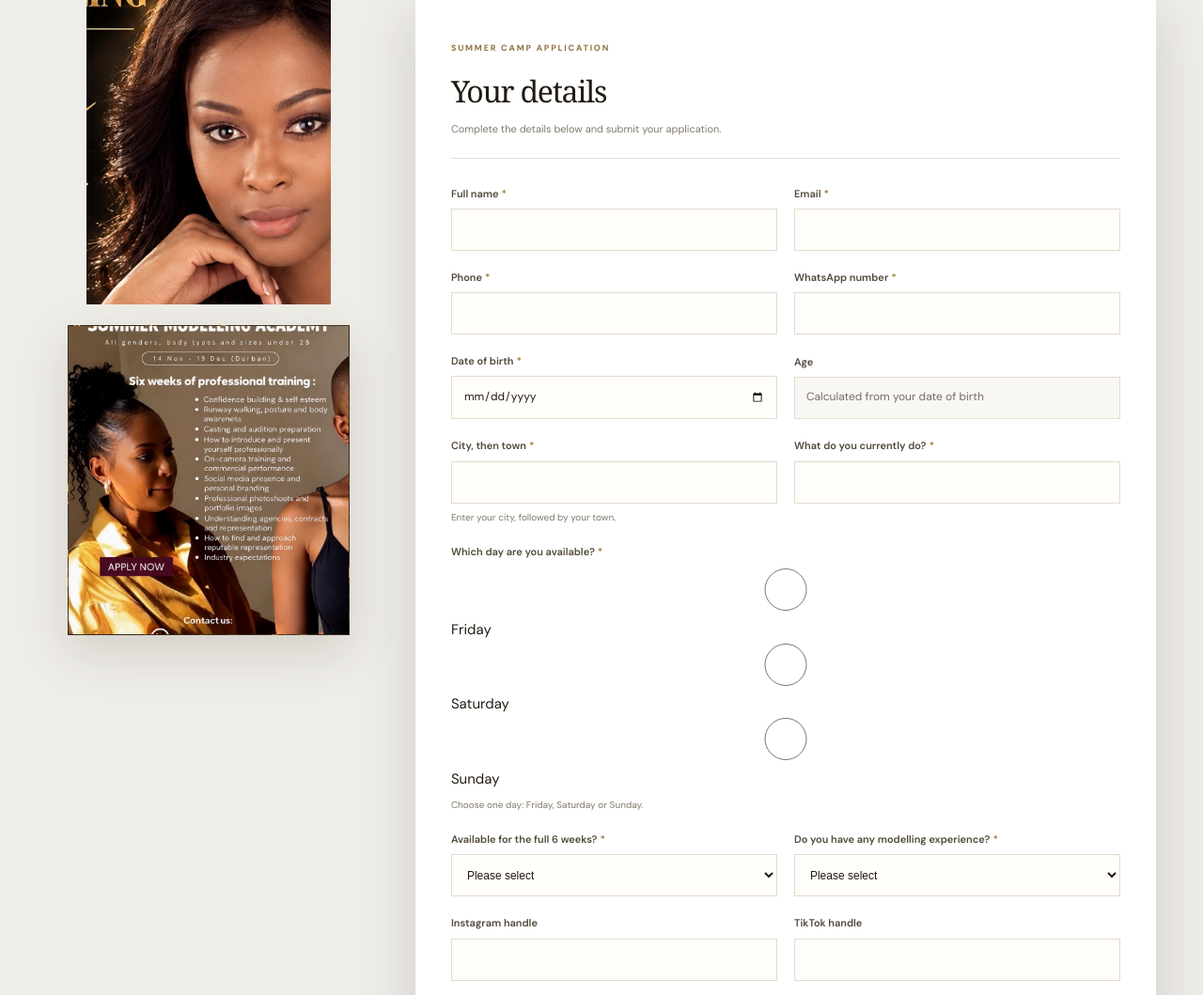
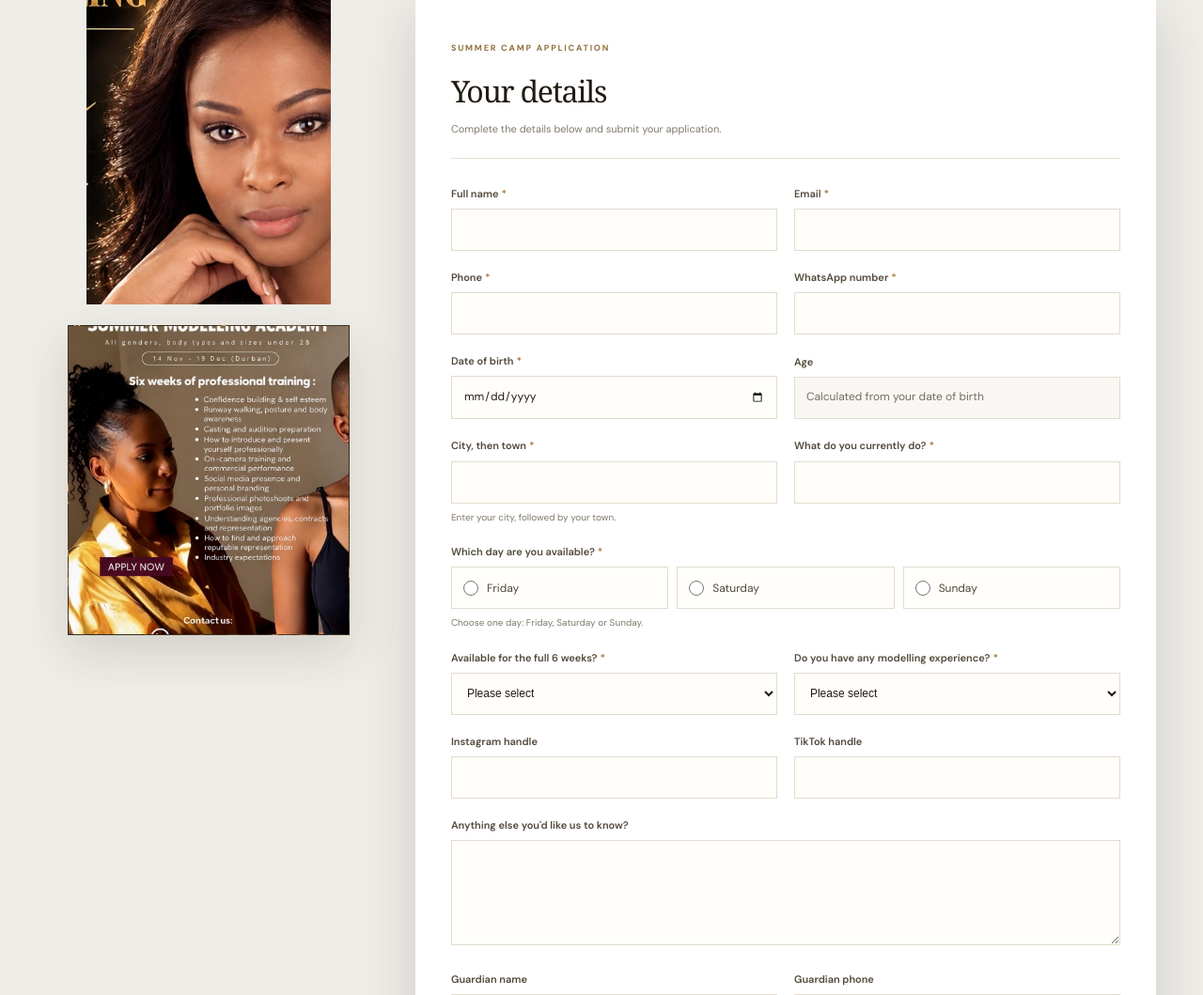
Before and after one commit to spheleleMakau/localfaces, a Django app: page / in a window 1280 px wide. Shown: the part 390-1449 px from the top of the page at 94% size. Run offline with Django 5.2, Linux system fonts and the light colour scheme.

Commit message:
style: align availability options and show full poster
Co-authored-by: Copilot <223556219+Copilot@users.noreply.github.com>

```diff
--- a/static/css/site.css
+++ b/static/css/site.css
@@ -269,8 +269,56 @@ h1 em, h2 em { color: var(--accent); font-family: Georgia, "Times New Roman", se
   margin: 2px 0 0;
   accent-color: #98713d;
 }
-.availability-field ul { grid-template-columns: repeat(3, minmax(0, 1fr)); }
-.availability-field li { align-items: center; }
+.availability-field ul {
+  grid-template-columns: repeat(3, minmax(0, 1fr));
+  gap: 9px;
+}
+.availability-field > div[id^="id_preferred_days"] {
+  display: grid;
+  grid-template-columns: repeat(3, minmax(0, 1fr));
+  gap: 9px;
+}
+.availability-field > div[id^="id_preferred_days"] > div {
+  display: block;
+  min-width: 0;
+}
+.availability-field > div[id^="id_preferred_days"] label {
+  display: flex;
+  min-height: 45px;
+  box-sizing: border-box;
+  align-items: center;
+  gap: 9px;
+  padding: 10px 12px;
+  border: 1px solid #e3dbce;
+  background: #fffefa;
+  color: #51483a;
+  font-size: 12px;
+  line-height: 1.2;
+  cursor: pointer;
+  transition: border-color .2s, background-color .2s, box-shadow .2s;
+}
+.availability-field > div[id^="id_preferred_days"] label:hover,
+.availability-field > div[id^="id_preferred_days"] label:focus-within {
+  border-color: #aa8954;
+  background: #fffdf8;
+}
+.availability-field > div[id^="id_preferred_days"] > div:has(input:checked) label {
+  border-color: #98713d;
+  background: #f5f0e6;
+  box-shadow: inset 0 0 0 1px rgba(152, 113, 61, .12);
+}
+.form-fields-grid .availability-field input[type="radio"][name="preferred_days"] {
+  width: 16px;
+  min-width: 16px;
+  height: 16px;
+  min-height: 16px;
+  flex: 0 0 16px;
+  margin: 0;
+  padding: 0;
+  accent-color: #98713d;
+  font-size: 14px;
+  box-shadow: none;
+}
 .consent-fields { display: grid; gap: 14px; margin: 23px 0; }
 .checkbox-field { display: grid; grid-template-columns: 17px 1fr; gap: 10px; align-items: start; }
 .checkbox-field input { width: 16px; height: 16px; margin: 3px 0 0; accent-color: var(--accent); }
@@ -1118,6 +1166,8 @@ body {
     display: block;
     width: calc(100% + 10vw - 2px);
     max-width: none;
+    height: auto;
+    min-height: 0;
     margin: 0 -5vw 18px;
     background-image: none;
   }
```
